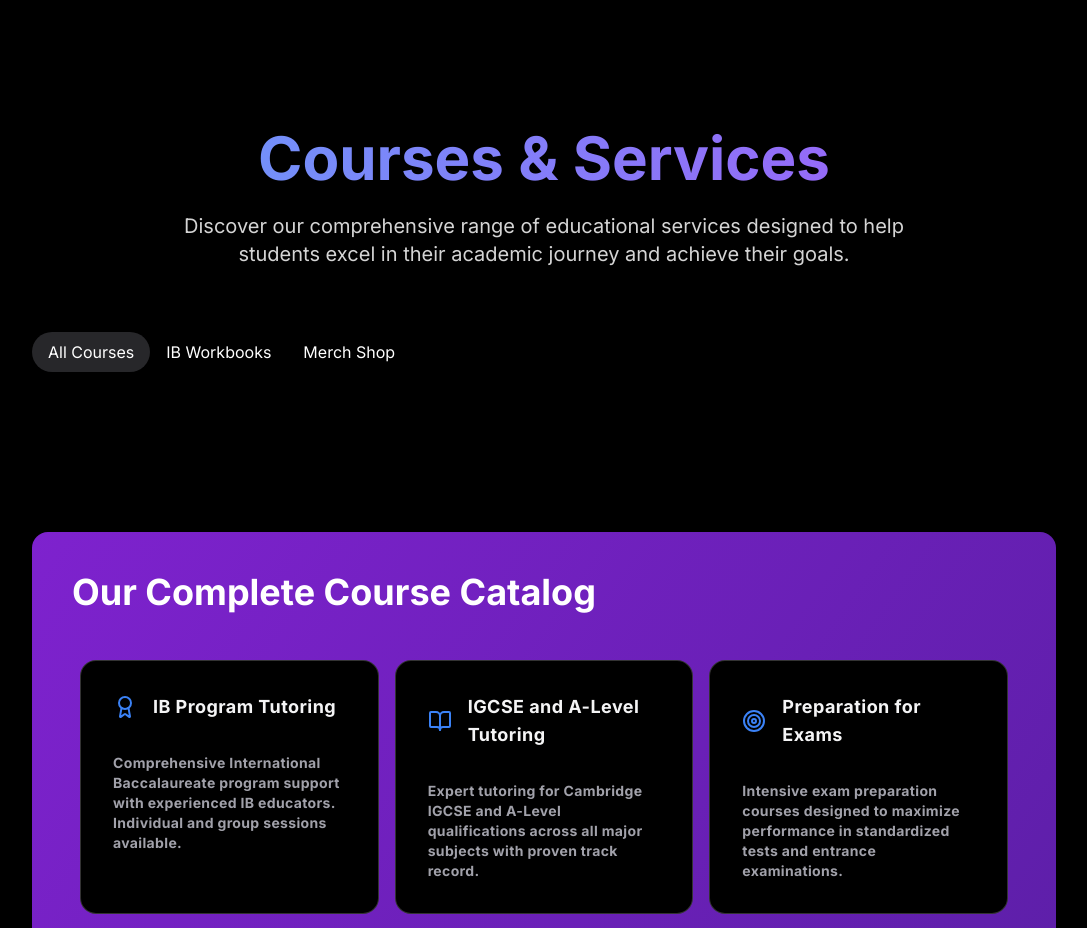
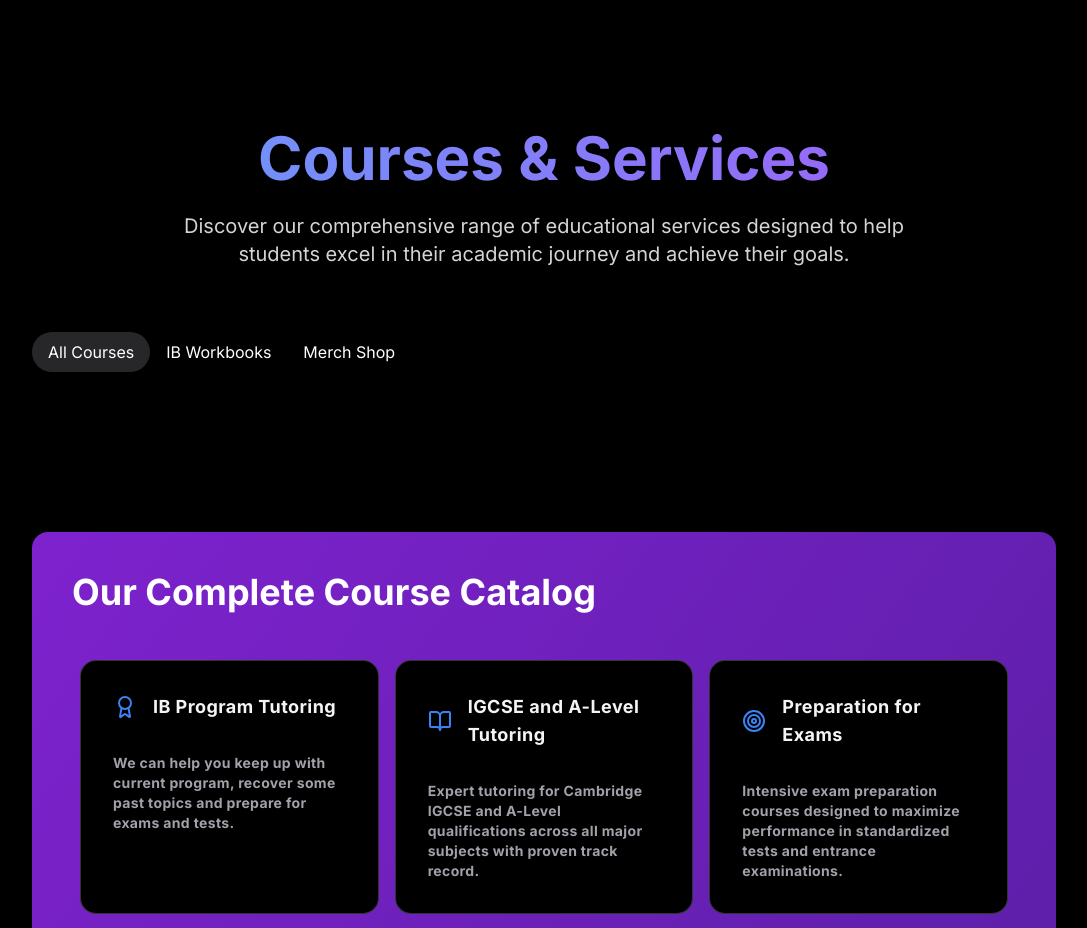
Before and after one commit to JaskinsAndy/Miltonito, a Next.js app: page /courses in a window 1280 px wide. Shown: the top 928 px of the page, without its empty margins (96-1183 px from the left). Built offline with nearby package versions, Linux system fonts and the light colour scheme.

Commit message:
Update IB program description

```diff
--- a/app/courses/page.tsx
+++ b/app/courses/page.tsx
@@ -24,7 +24,7 @@ export default function CoursesPage() {
   const courses = [
     {
       title: "IB Program Tutoring",
-      description: "Comprehensive International Baccalaureate program support with experienced IB educators. Individual and group sessions available.",
+      description: "We can help you keep up with current program, recover some past topics and prepare for exams and tests.",
       link: "#ib-tutoring",
       icon: <Award className="w-6 h-6" />
     },
```
